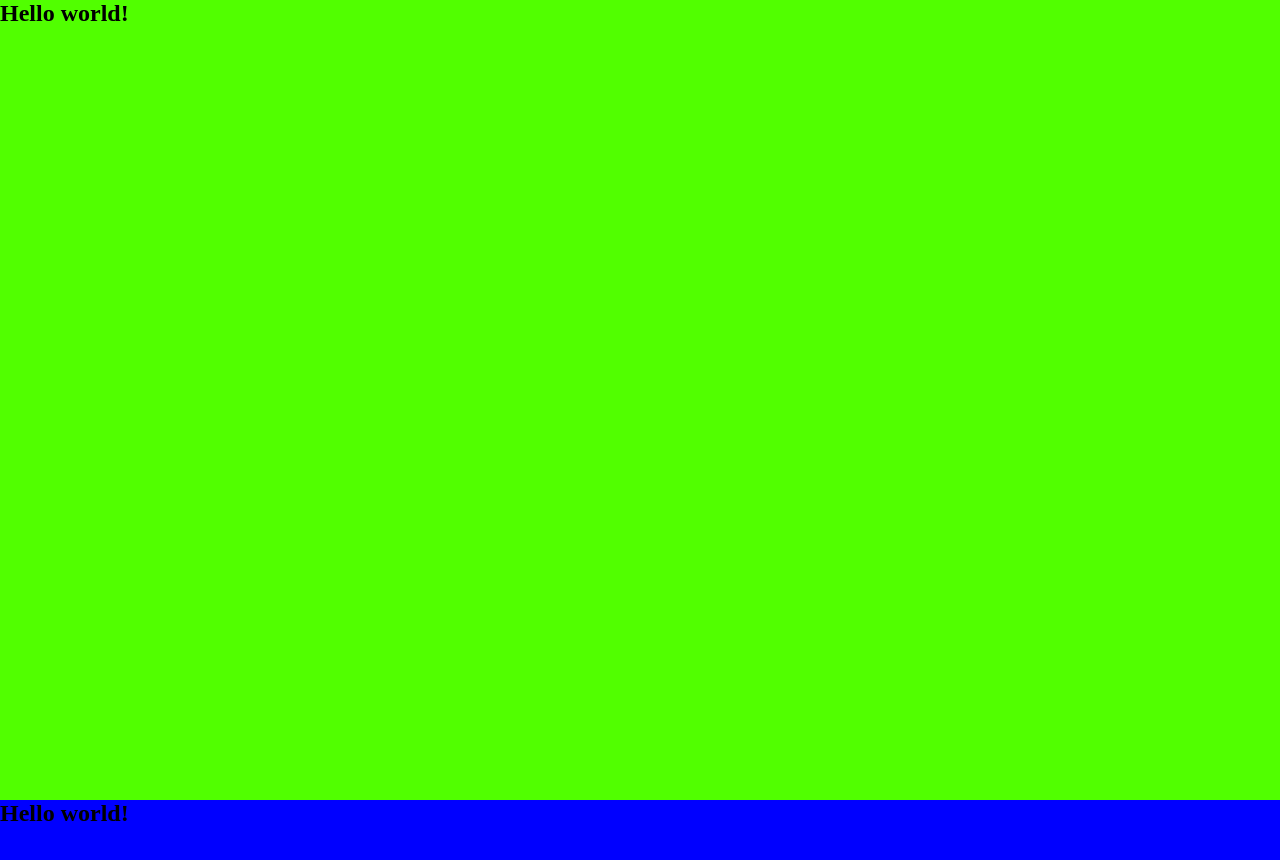
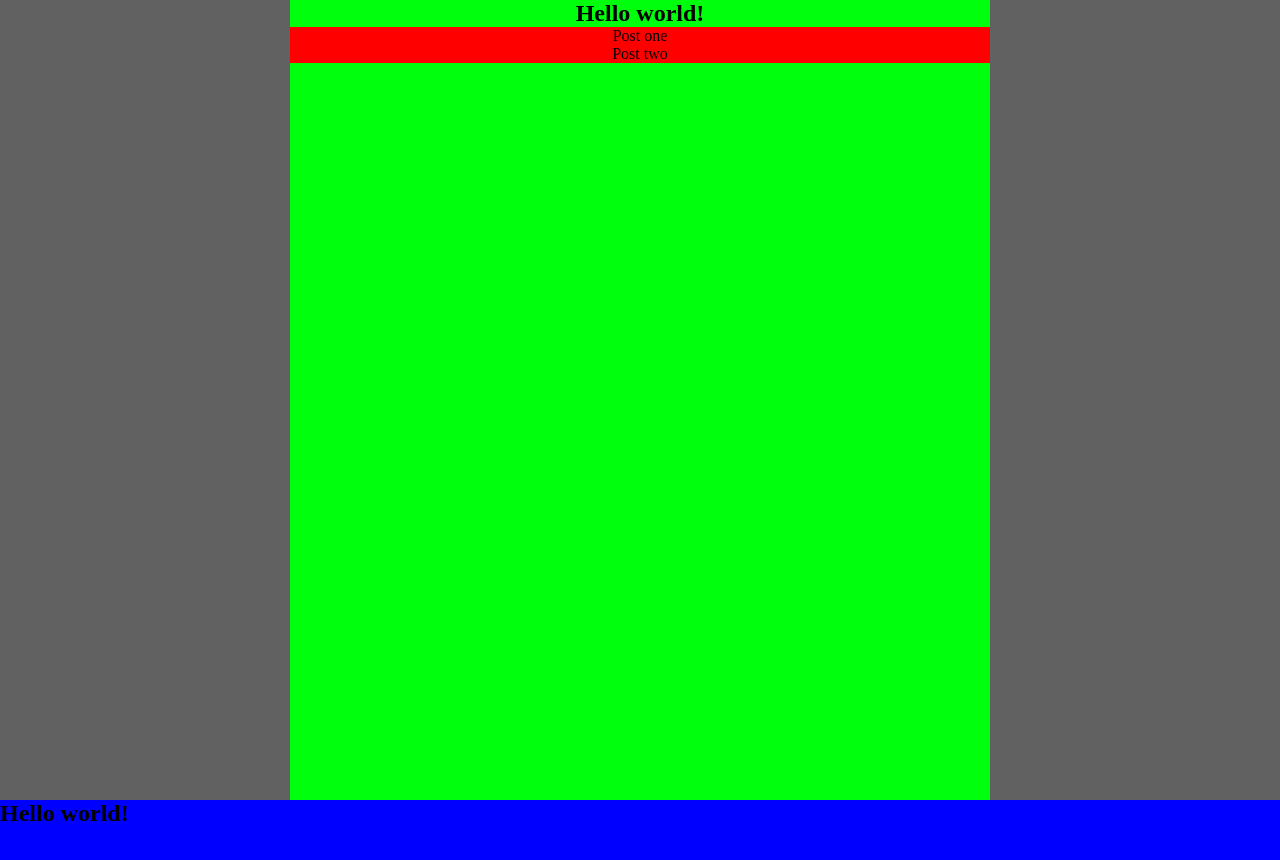
Before and after one commit to igalVilensky/all, a website: page src/index.html in a window 1280 px wide. Shown: the top 860 px of the page. Drawn offline with nearby package versions, Linux system fonts and the light colour scheme; files that its build step writes are made by us from their sources.

Commit message:
callback

```diff
--- a/src/index.html
+++ b/src/index.html
@@ -9,7 +9,10 @@
   </head>
   <body>
     <section class="first-section">
-      <div class="container"><h1>Hello world!</h1></div>
+      <div class="container">
+        <h1>Hello world!</h1>
+        <div class="result"></div>
+      </div>
     </section>
     <section class="second-section">
       <div class="container"><h1>Hello world!</h1></div>
--- a/src/scripts/index.js
+++ b/src/scripts/index.js
@@ -0,0 +1,24 @@
+const posts = [
+  {
+    title: "Post one",
+    body: "This is post one",
+  },
+  {
+    title: "Post two",
+    body: "This is post two",
+  },
+];
+
+const result = document.querySelector(".result");
+
+function getPosts() {
+  setTimeout(() => {
+    let output = "";
+    posts.forEach((post, index) => {
+      output += `<p>${post.title}</p>`;
+    });
+    result.innerHTML = output;
+  }, 1000);
+}
+
+getPosts();
--- a/src/scss/layouts/_body.scss
+++ b/src/scss/layouts/_body.scss
@@ -9,6 +9,5 @@ body {
   section {
     height: 100vh;
     width: 100%;
-    background: blue;
   }
 }
--- a/src/scss/layouts/_first-section.scss
+++ b/src/scss/layouts/_first-section.scss
@@ -1,5 +1,22 @@
 .first-section {
   height: 100vh;
   width: 100%;
-  background: rgb(81, 255, 0);
+  display: flex;
+  justify-content: center;
+  .container {
+    width: 700px;
+    height: 100%;
+    background: rgb(0, 255, 13);
+    display: flex;
+    flex-direction: column;
+    align-items: center;
+    .result {
+      width: 500px;
+      width: 700px;
+      background: red;
+      display: flex;
+      flex-direction: column;
+      align-items: center;
+    }
+  }
 }
```
